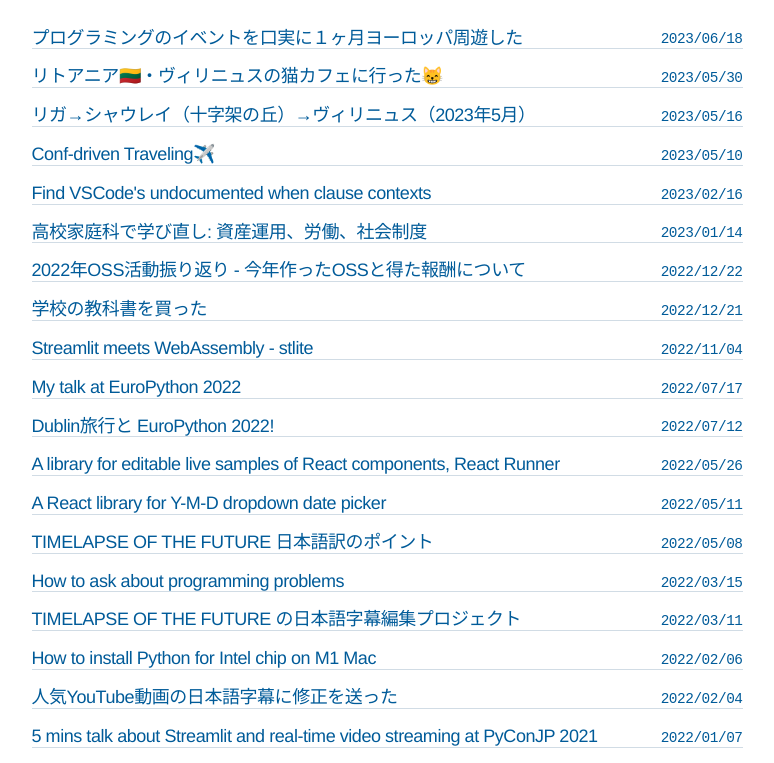
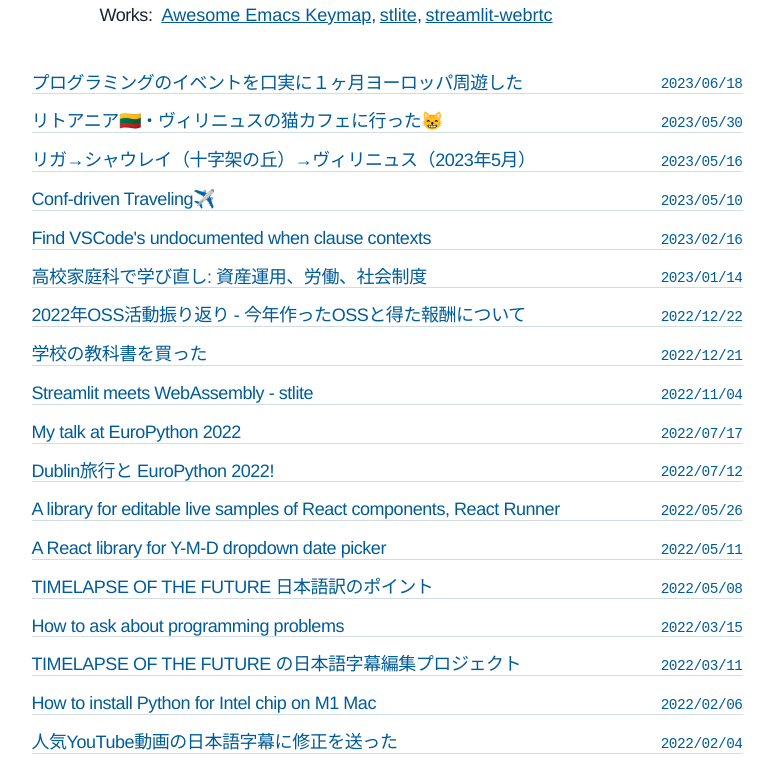
Before and after one commit to whitphx/whitphx.info, a Gatsby site: page / in a window 1280 px wide. Shown: the part 265-1028 px from the top of the page, without its empty margins (253-1027 px from the left). Built offline with nearby package versions, Linux system fonts and the light colour scheme; Gatsby itself is replaced by a stand-in of ours.

Commit message:
Add the works list sourced from markdown files

```diff
--- /dev/null
+++ b/content/works/awesome-emacs-keymap.md
@@ -0,0 +1,4 @@
+---
+title: Awesome Emacs Keymap
+url: https://marketplace.visualstudio.com/items?itemName=tuttieee.emacs-mcx
+---
--- /dev/null
+++ b/content/works/stlite.md
@@ -0,0 +1,4 @@
+---
+title: stlite
+url: https://github.com/whitphx/stlite
+---
--- /dev/null
+++ b/content/works/streamlit-webrtc.md
@@ -0,0 +1,4 @@
+---
+title: streamlit-webrtc
+url: https://github.com/whitphx/streamlit-webrtc
+---
--- a/gatsby-config.js
+++ b/gatsby-config.js
@@ -20,6 +20,13 @@ module.exports = {
       options: {
         path: `${__dirname}/content/blog`,
         name: `blog`,
+      },
+    },
+    {
+      resolve: `gatsby-source-filesystem`,
+      options: {
+        path: `${__dirname}/content/works`,
+        name: `works`,
       },
     },
     {
@@ -167,6 +174,7 @@ module.exports = {
       html
       fields {
         slug
+        fileSourceInstanceName
       }
       frontmatter {
         title
--- a/gatsby-node.js
+++ b/gatsby-node.js
@@ -12,7 +12,7 @@ exports.createPages = async ({ graphql, actions, reporter }) => {
     `{
   allMarkdownRemark(
     sort: {frontmatter: {date: ASC}}
-    filter: {frontmatter: {draft: {ne: true}}}
+    filter: {fields: {fileSourceInstanceName: {eq: "blog"}}, frontmatter: {draft: {ne: true}}}
     limit: 1000
   ) {
     nodes {
@@ -58,11 +58,26 @@ exports.createPages = async ({ graphql, actions, reporter }) => {
   }
 };
 
+const slugPrefixes = {
+  blog: "/posts",
+  works: "/works",
+}
+
 exports.onCreateNode = ({ node, actions, getNode }) => {
   const { createNodeField } = actions;
 
   if (node.internal.type === `MarkdownRemark`) {
-    const prefix = "/posts";
+    // Inherit parent node's sourceInstanceName
+    // Ref: https://takumon.com/how-to-distinct-2-kinds-of-markdown-in-gatsby/
+    const parent = getNode(node.parent);
+    const sourceInstanceName = parent.sourceInstanceName
+    createNodeField({
+      node,
+      name: 'fileSourceInstanceName',
+      value: sourceInstanceName,
+    })
+
+    const prefix = slugPrefixes[sourceInstanceName] ?? "";
 
     const filePath = createFilePath({ node, getNode });
     const value = `${prefix}${filePath}`;
--- a/src/components/Bio/Bio.module.scss
+++ b/src/components/Bio/Bio.module.scss
@@ -29,7 +29,7 @@
 
 ul.snsList {
   list-style: none;
-  margin: 0;
+  margin: var(--spacing-1) 0 var(--spacing-4);
   padding: 0;
 
   display: flex;
--- a/src/components/Bio/Bio.tsx
+++ b/src/components/Bio/Bio.tsx
@@ -9,6 +9,7 @@ import * as React from "react";
 import { StaticImage } from "gatsby-plugin-image";
 import { FaTwitter, FaLinkedin, FaGithub } from "react-icons/fa";
 import SnsLink from "./SnsLink";
+import Works from "./Works";
 import * as styles from "./Bio.module.scss";
 
 function Bio() {
@@ -61,6 +62,7 @@ function Bio() {
             />
           </li>
         </ul>
+        <Works />
       </div>
     </div>
   );
--- /dev/null
+++ b/src/components/Bio/Works/Works.module.scss
@@ -0,0 +1,28 @@
+.heading {
+    display: inline;
+    font-size: 1rem;
+    font-weight: normal;
+    margin: 0;
+    margin-right: 0.5rem;
+
+    &:after {
+        content: ':';
+    }
+}
+.worksContainer {
+    display: inline-flex;
+    flex-wrap: wrap;
+    margin: 0;
+}
+.workItem {
+    list-style: none;
+    margin: 0;
+
+    &:not(:last-child) {
+        margin-right: 0.2rem;
+
+        &::after {
+            content: ',';
+        }
+    }
+}
--- /dev/null
+++ b/src/components/Bio/Works/Works.tsx
@@ -0,0 +1,58 @@
+import * as React from "react";
+import { useStaticQuery, graphql } from "gatsby";
+
+import * as styles from "./Works.module.scss";
+
+function Works() {
+  const { works } = useStaticQuery<Queries.WorksQuery>(
+    graphql`
+      query Works {
+        works: allMarkdownRemark(
+          filter: { fields: { fileSourceInstanceName: { eq: "works" } } }
+        ) {
+          nodes {
+            id
+            frontmatter {
+              title
+              url
+            }
+          }
+        }
+      }
+    `
+  );
+  const normalizedWorks = works.nodes.map((node) => {
+    const title = node.frontmatter?.title;
+    if (title == null) {
+      throw new Error(`Title is null: ${JSON.stringify(node)}`);
+    }
+
+    const url = node.frontmatter?.url;
+    if (url == null) {
+      throw new Error(`URL is null: ${JSON.stringify(node)}`);
+    }
+
+    return {
+      id: node.id,
+      title,
+      url,
+    };
+  });
+
+  return (
+    <section>
+      <h2 className={styles.heading}>Works</h2>
+      <ul className={styles.worksContainer}>
+        {normalizedWorks.map((work) => (
+          <li key={work.id} className={styles.workItem}>
+            <a href={work.url} target="_blank" rel="noreferrer noopener">
+              {work.title}
+            </a>
+          </li>
+        ))}
+      </ul>
+    </section>
+  );
+}
+
+export default Works;
--- /dev/null
+++ b/src/components/Bio/Works/index.ts
@@ -0,0 +1,2 @@
+import Works from "./Works"
+export default Works;
--- a/src/pages/index.tsx
+++ b/src/pages/index.tsx
@@ -56,15 +56,19 @@ function TopPage({ data, location }: PageProps<Queries.BlogIndexQuery>) {
 
 export default TopPage;
 
-export const pageQuery = graphql`query BlogIndex {
+export const pageQuery = graphql`
+  query BlogIndex {
     site {
       siteMetadata {
         title
       }
     }
     allMarkdownRemark(
-    sort: {frontmatter: {date: DESC}}
-    filter: {frontmatter: {draft: {ne: true}}}
+      sort: { frontmatter: { date: DESC } }
+      filter: {
+        fields: { fileSourceInstanceName: { eq: "blog" } }
+        frontmatter: { draft: { ne: true } }
+      }
     ) {
       nodes {
         excerpt
@@ -78,4 +82,5 @@ export const pageQuery = graphql`query BlogIndex {
         }
       }
     }
-}`;
+  }
+`;
```
Also changed, not shown: src/gatsby-types.d.ts (+58 -362 lines). Lines whose indentation alone changed are shown as unchanged.
